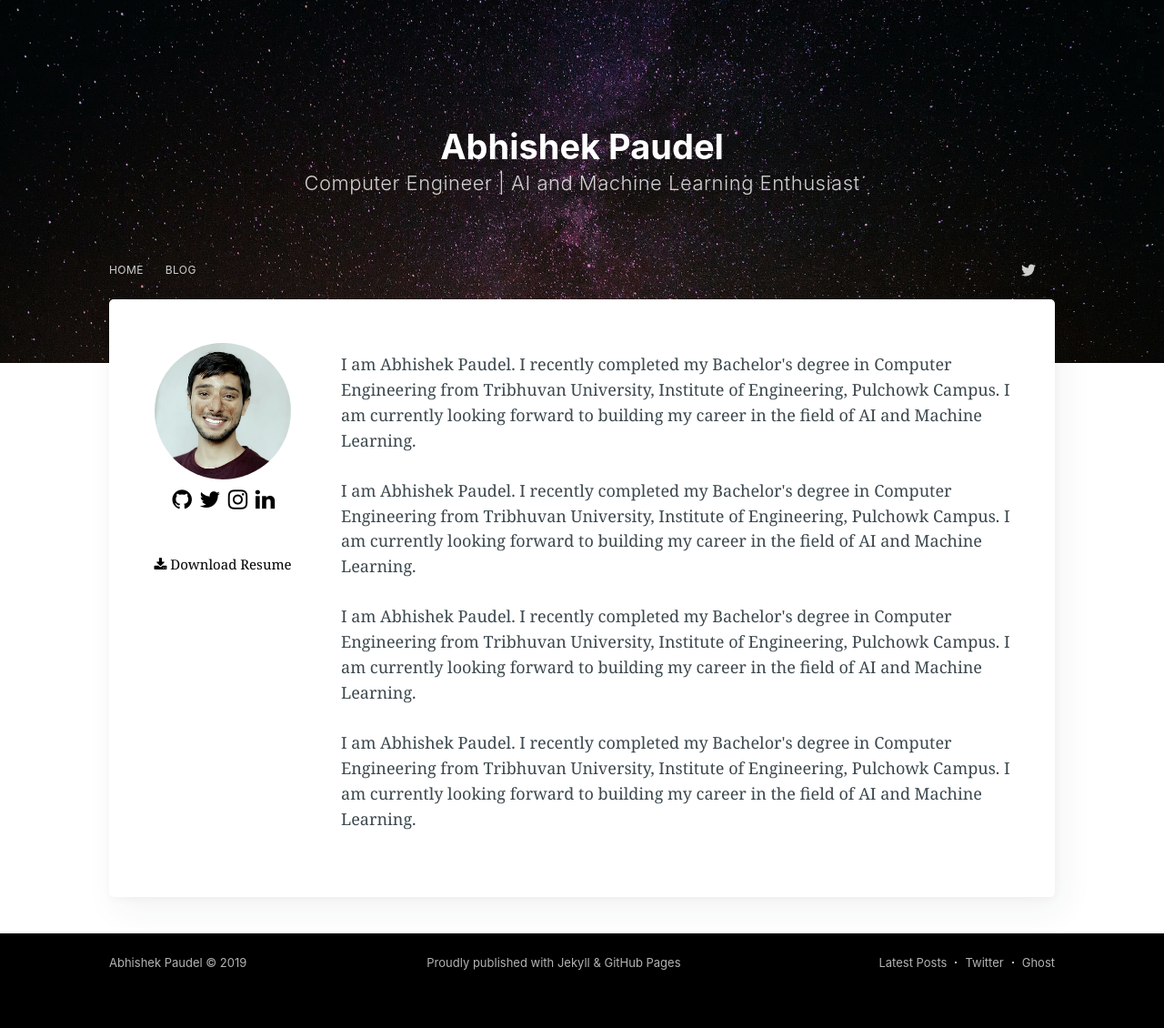
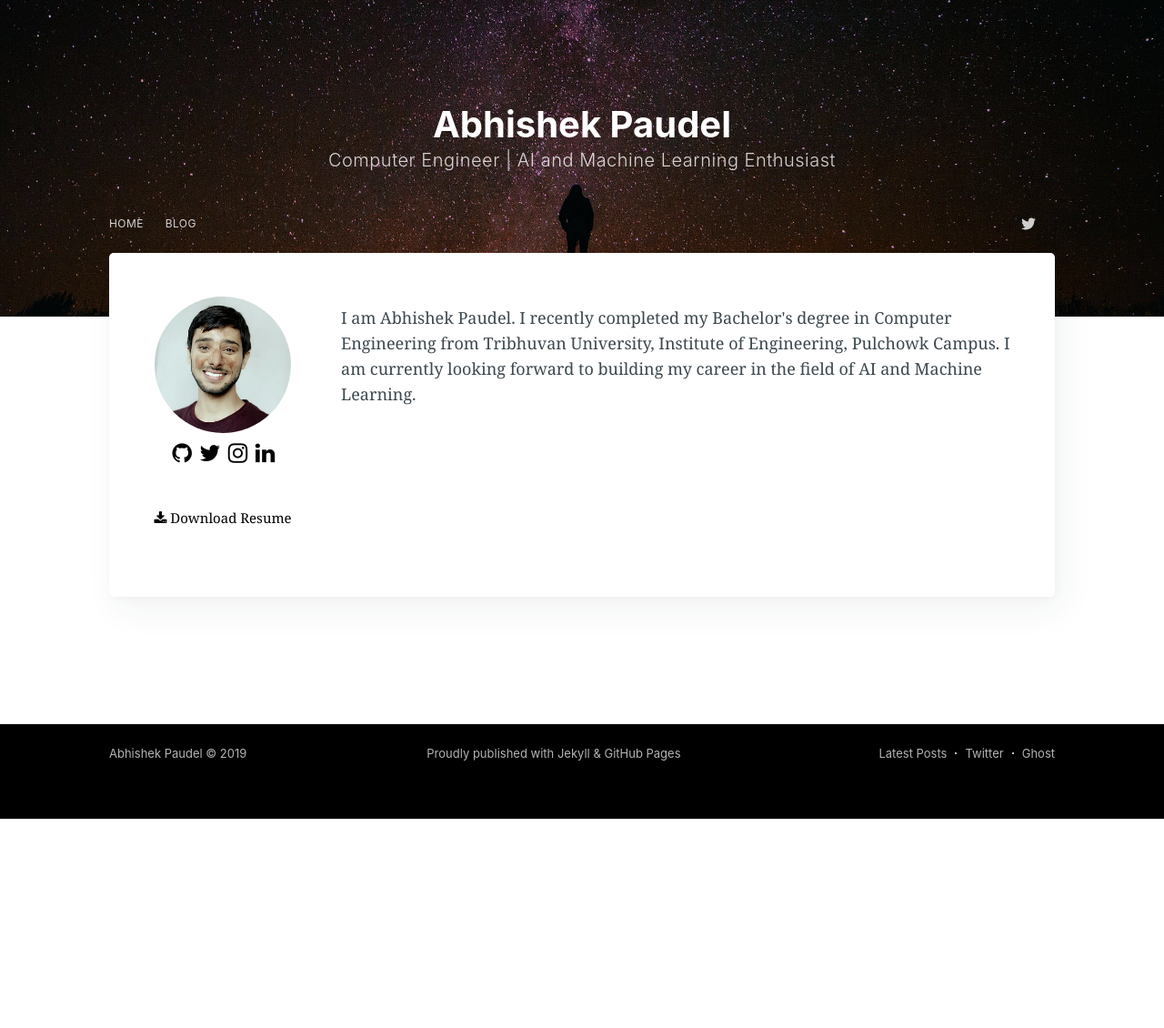
Before and after one commit to abpaudel/temp, a Jekyll site: the page built from index.html, in a window 1280 px wide. Shown: the whole page at 91% size. Built offline with Jekyll 4.4.1, drawn with Linux system fonts in a browser that asks for light colours; nearby versions of some CDN libraries; comment, search, counter and statistics services are not loaded; after the commit the page ends 900 px from its top, so only the background shows below that.

Commit message:
design seems to be done

```diff
--- a/_config.yml
+++ b/_config.yml
@@ -32,7 +32,7 @@
 
 
 # Disqus
-disqus: False
+disqus: True
 disqus_shortname: abpaudel # replace with your disqus username
 
 # Google Analytics
--- a/_includes/header.html
+++ b/_includes/header.html
@@ -1,4 +1,4 @@
-<header class="site-header outer {% if page.cover or site.cover %}" style="background-image:  url({{ site.baseurl }}{% if page.cover %}{{ page.cover }}{% elsif site.cover %}{{ site.cover }}{% endif %}) {% else %}no-cover{% endif %}">
+<header class="site-header outer {% if page.cover or site.cover %}" style="background-image: url({{ site.baseurl }}{% if page.cover %}{{ page.cover }}{% elsif site.cover %}{{ site.cover }}{% endif %}){% else %}no-cover{% endif %};background-position: 0 90%;">
     <div class="inner">
         <div class="site-header-content">
             <h1 class="site-title">
--- a/index.html
+++ b/index.html
@@ -22,8 +22,5 @@
 	</div>
 	<div id="right">
 		<p>I am Abhishek Paudel. I recently completed my Bachelor's degree in Computer Engineering from Tribhuvan University, Institute of Engineering, Pulchowk Campus. I am currently looking forward to building my career in the field of AI and Machine Learning.</p>
-		<p>I am Abhishek Paudel. I recently completed my Bachelor's degree in Computer Engineering from Tribhuvan University, Institute of Engineering, Pulchowk Campus. I am currently looking forward to building my career in the field of AI and Machine Learning.</p>
-		<p>I am Abhishek Paudel. I recently completed my Bachelor's degree in Computer Engineering from Tribhuvan University, Institute of Engineering, Pulchowk Campus. I am currently looking forward to building my career in the field of AI and Machine Learning.</p>
-		<p>I am Abhishek Paudel. I recently completed my Bachelor's degree in Computer Engineering from Tribhuvan University, Institute of Engineering, Pulchowk Campus. I am currently looking forward to building my career in the field of AI and Machine Learning.</p>
 	</div>
 </div>
```
Also changed, not shown: _posts/2015-11-16-a-surprise-awakening.md (+1 -0 lines), assets/built/screen.css.
